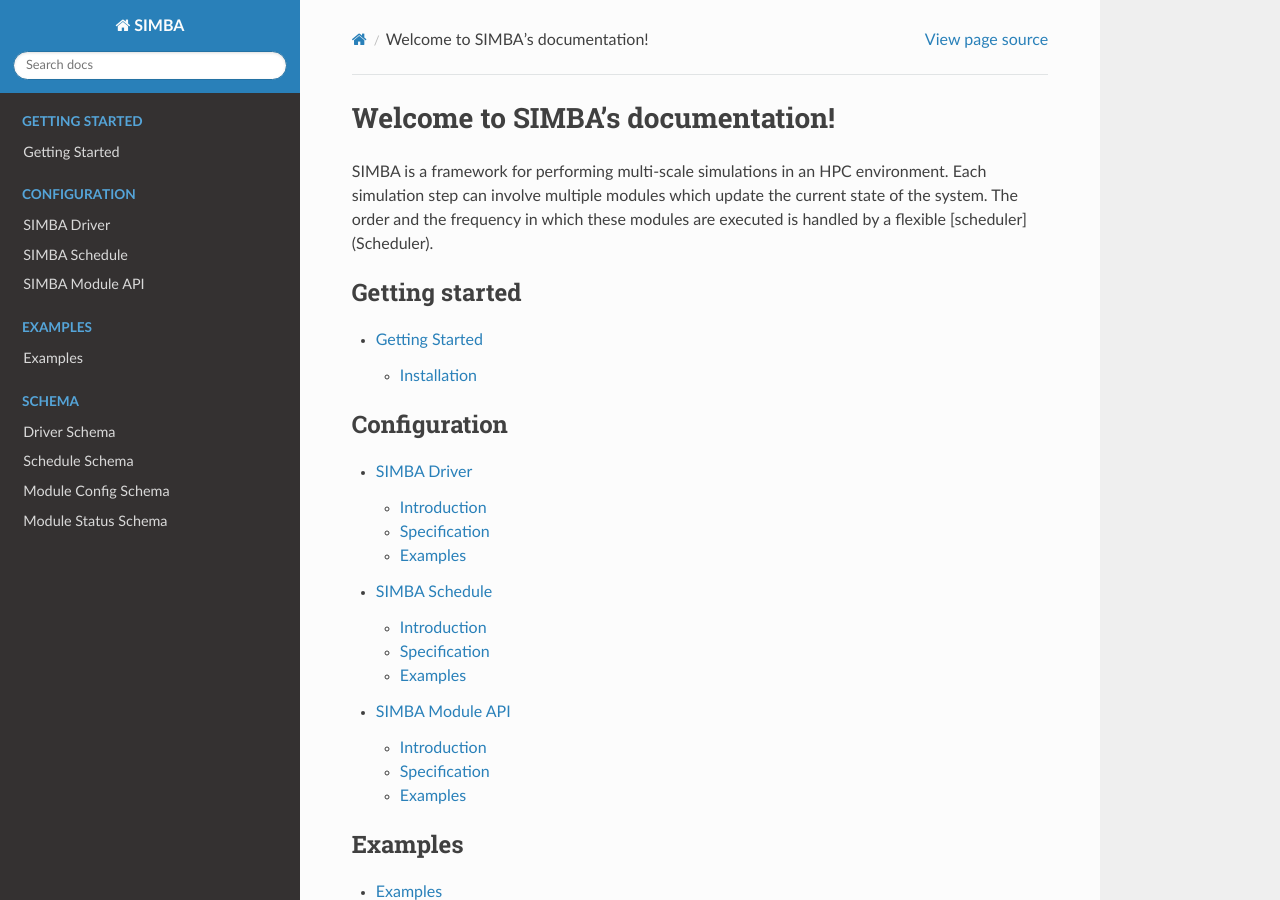
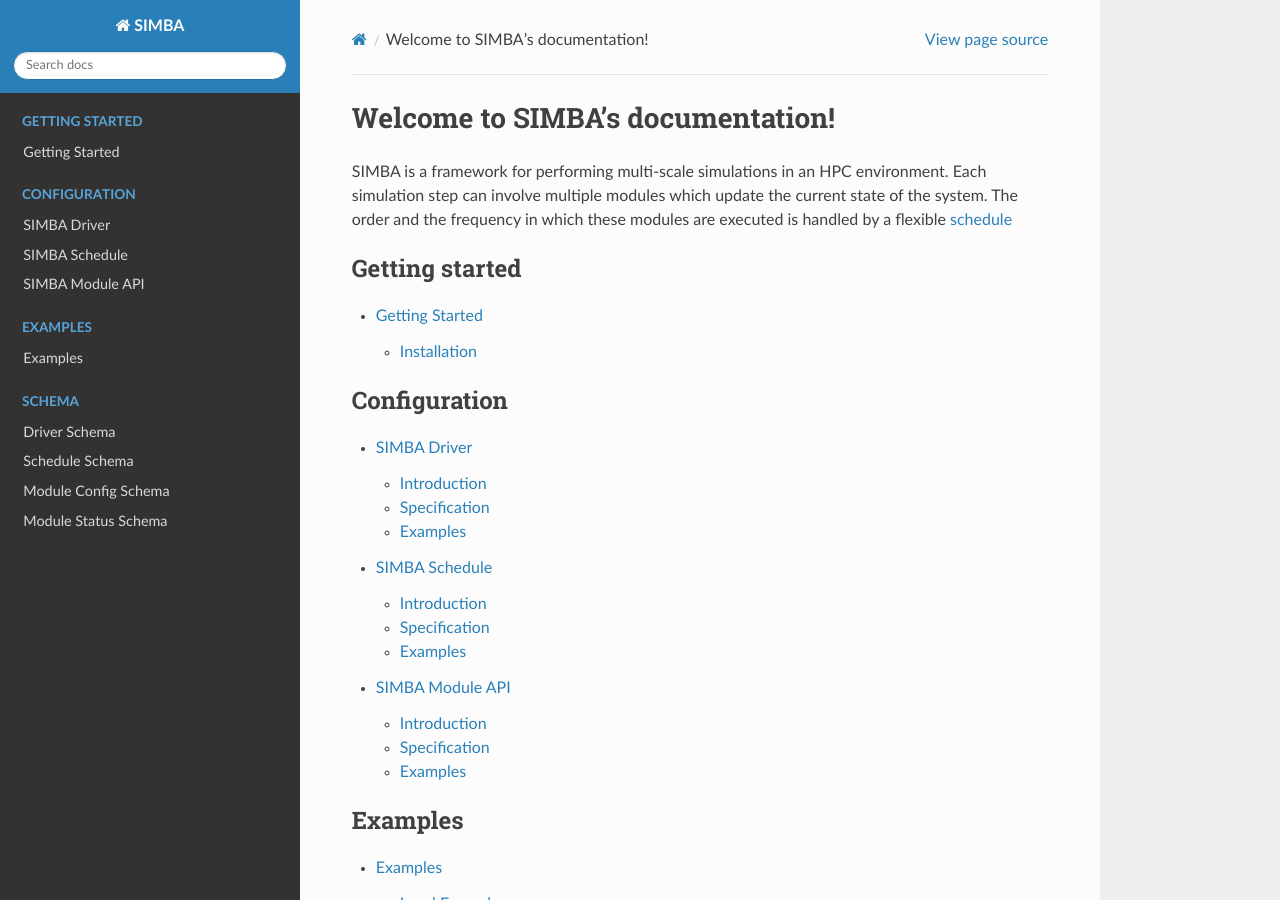
Before and after one commit to NSSAC/SIMBA_Driver, a Sphinx documentation site: the page built from docs/index.rst, in a window 1280 px wide and 900 px high. Built offline with Sphinx 7.4.7 and the Read the Docs theme 2.0.0, drawn with Linux system fonts in a browser that asks for light colours.

Commit message:
Fixed broken links.

```diff
--- a/docs/index.rst
+++ b/docs/index.rst
@@ -10,7 +10,7 @@ Welcome to SIMBA's documentation!
    :maxdepth: 2
    :caption: Contents:
 
-SIMBA is a framework for performing multi-scale simulations in an HPC environment. Each simulation step can involve multiple modules which update the current state of the system. The order and the frequency in which these modules are executed is handled by a flexible [scheduler](Scheduler).
+SIMBA is a framework for performing multi-scale simulations in an HPC environment. Each simulation step can involve multiple modules which update the current state of the system. The order and the frequency in which these modules are executed is handled by a flexible :doc:`schedule <configuration/schedule>`
 
 .. toctree::
    :maxdepth: 2
```
Also changed, not shown: README.md (+1 -1 lines).
